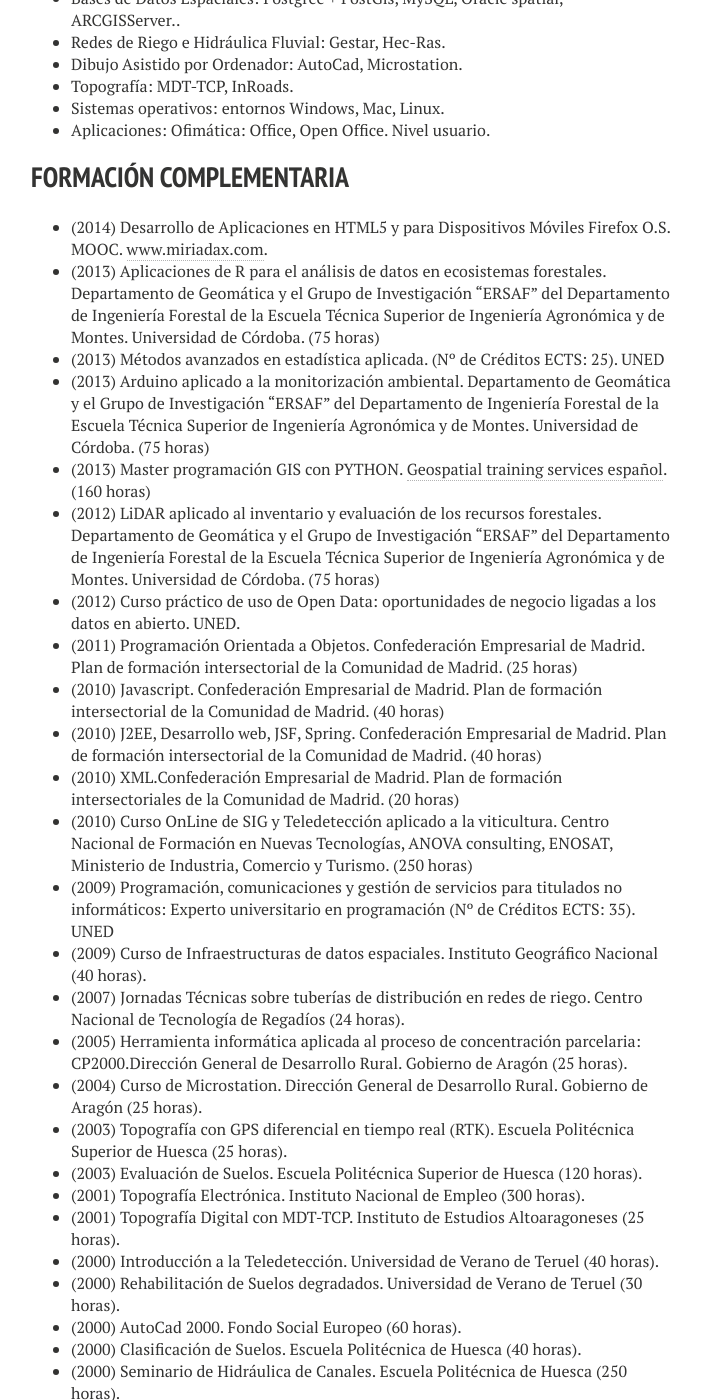
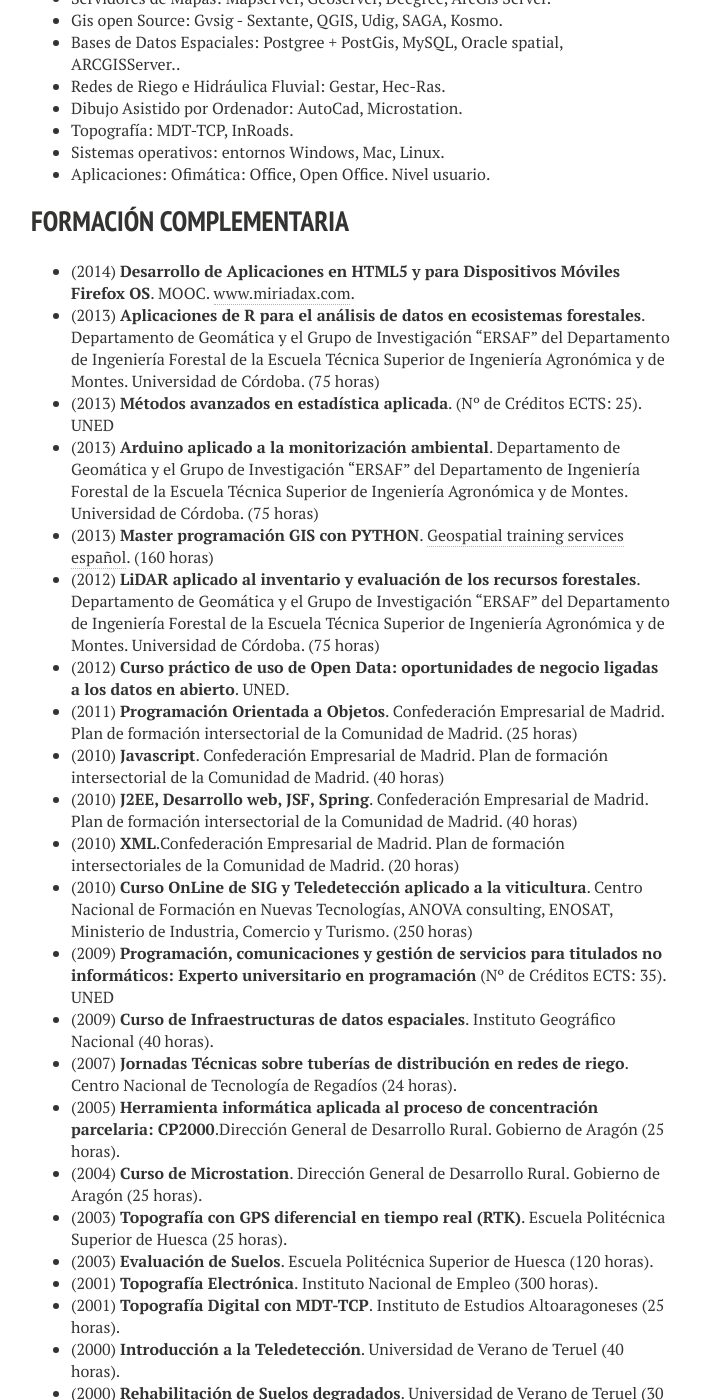
Before and after one commit to jmprietob/jmprietob.github.io, a Jekyll site: the page built from cv.md, in a window 1280 px wide and 1400 px high, scrolled down 2455 px. Shown: the whole window, without its empty margins (289-990 px from the left). Built offline with Jekyll 4.4.1, drawn with Linux system fonts in a browser that asks for light colours; nearby versions of some CDN libraries; some of the changed text lies outside the part shown.

```diff
--- a/_config.yml
+++ b/_config.yml
@@ -19,7 +19,7 @@ owner:
   lastfm:
   tumblr:
   # For Google Authorship https://plus.google.com/authorship
-  google_plus:  +JoséManuelPrieto_jmprietob
+  google_plus:
 
 # Analytics and webmaster tools stuff goes here
 google_analytics:
--- a/_posts/2014-01-22-prueba.markdown
+++ b/_posts/2014-01-22-prueba.markdown
@@ -5,9 +5,8 @@ date:   2014-01-22 10:00:29
 categories: prueba
 ---
 
-Poco a poco esto coje forma y tras muchos quebraderos de cabeza esta alojado el blog con jekyll.
-Ahora toca resolver problemas de codificacion para que se vean los acentos (algo con liquid y utf-8).
-Y mejorar el diseño y los contenido.
+Poco a poco esto coge forma, y tras muchos quebraderos de cabeza, está alojado el blog con jekyll.
+Ahora toca resolver problemas de codificación para que se vean los acentos (algo con liquid y utf-8) y mejorar el diseño y los contenidos.
 
 [jekyll-gh]: https://github.com/mojombo/jekyll
 [jekyll]:    http://jekyllrb.com
--- a/cv.md
+++ b/cv.md
@@ -34,9 +34,9 @@ Proyecto final de carrera: Aplicación de los Sistemas de Información Geográfi
 
 ## **EXPERIENCIA LABORAL**
 
-- (Noviembre 2013 - actualidad) Academia Itaca. Profesor de apoyo de Inglés:
+- (Noviembre 2013 - actualidad) **Academia Itaca. Profesor de apoyo de Inglés**:
 : Clases de repaso estudiantes desde primaria a bachillerato.
-- (Diciembre 2008 - 0ctubre 2012) ESMA. Técnico GIS, Análisis Territorial y Desarrollo:
+- (Diciembre 2008 - 0ctubre 2012) **ESMA. Técnico GIS, Análisis Territorial y Desarrollo**:
 : Análisis y desarrollo de metodologías para estudios territoriales.
 : Análisis y desarrollo de aplicaciones informáticas para explotación de datos.
 : Análisis de los requisitos y explotación de GIS (formatos, proyección, terreno, capas, etc.)
@@ -44,26 +44,26 @@ Proyecto final de carrera: Aplicación de los Sistemas de Información Geográfi
 : Manejo avanzado de sistemas de información geográfica.
 : Delineación CAD/GIS. Producción Cartográfica Temática.
 : Generación de modelos de datos cartográficos.
-- (Abril 2007 - Noviembre 2008) SEIASA DEL NORDESTE. Ayudante Director de Obra:
+- (Abril 2007 - Noviembre 2008) **SEIASA DEL NORDESTE. Ayudante Director de Obra**:
 : Realización de tareas de control técnico de obra, control de tiempos de ejecución, control presupuestario, expropiaciones, mediciones y certificaciones.
 : Toma de decisiones técnicas en obra. Negociación de las mediciones y certificaciones con la empresa ejecutora.
 : Negociación con afectados y usuarios de las obras.
-- (Enero - Marzo 2007) MIGUEL ÁNGEL BARRIENDO (Zaragoza). Jefe de Topografía:
+- (Enero - Marzo 2007) **MIGUEL ÁNGEL BARRIENDO (Zaragoza). Jefe de Topografía**:
 : Realización de la definición geométrica de obra.
 : Responsable de asignar, supervisar y coordinar el trabajo de dos equipos de topografía al cargo.
 : Control geométrico, definición de replanteos, modificados de obra.
-- (Abril 2006 - Junio 2006) Freelance, para la empresa NOVOTECNI SA:
+- (Abril 2006 - Junio 2006) **Freelance, para la empresa NOVOTECNI SA**:
 : Labores de toma de datos de campo para el proyecto LUCAS (European Land Use/Cover Area Frame Statistical Survey) de 620 puntos distribuidos por las provincias de Ciudad Real, Toledo y Cáceres.
-- (Abril 2003 - Diciembre 2006) GOBIERNO DE ARAGÓN. Delineante - Ayudante agrario:
+- (Abril 2003 - Diciembre 2006) **GOBIERNO DE ARAGÓN. Delineante - Ayudante agrario**:
 : Labores de delineación, edición y producción de cartografía técnica y temática.
 : Realización de proyectos de regadío y de concentración parcelaria.
-- (2005) INSTITUTO ARAGONÉS DE ADMINISTRACIÓN PÚBLICA. Formador: Curso Básico de ArcView (80 horas).
+- (2005) **INSTITUTO ARAGONÉS DE ADMINISTRACIÓN PÚBLICA. Formador**: Curso Básico de ArcView (80 horas).
 : Preparación de contenidos teóricos y prácticos del curso y docencia del mismo.
-- (2004) Prácticas en el Centro de Investigación y Tecnología Agraria de Aragón con imágenes multiespectrales (300 horas).
-- (Abril 2002 - Febrero 2003) PEYCO. Responsable de Topografía, Control Medioambiental, Mediciones y Vigilancia en Obra.
-- (Enero - Marzo 2002) HUSO 30 (Huesca). Auxiliar de Topografía.
-- (Febrero - Diciembre 2001) Universidad de Zaragoza en el Campus de Huesca. Becario Centro de Cálculo (10 meses).
-- (Enero 2000 - Diciembre 2001) Clases J.L.F. Clases de todas las asignaturas Primaria, ESO, Bachillerato.
+- (2004) **Prácticas en el Centro de Investigación y Tecnología Agraria de Aragón con imágenes multiespectrales (300 horas)**.
+- (Abril 2002 - Febrero 2003) **PEYCO. Responsable de Topografía, Control Medioambiental, Mediciones y Vigilancia en Obra**.
+- (Enero - Marzo 2002) **HUSO 30 (Huesca). Auxiliar de Topografía**.
+- (Febrero - Diciembre 2001) **Universidad de Zaragoza en el Campus de Huesca. Becario Centro de Cálculo (10 meses)**.
+- (Enero 2000 - Diciembre 2001) **Clases J.L.F**. Clases de todas las asignaturas Primaria, ESO, Bachillerato.
 
 ## **IDIOMAS**
 
@@ -86,33 +86,33 @@ Proyecto final de carrera: Aplicación de los Sistemas de Información Geográfi
 
 ## **FORMACIÓN COMPLEMENTARIA**
 
-- (2014) Desarrollo de Aplicaciones en HTML5 y para Dispositivos Móviles Firefox O.S. MOOC. [www.miriadax.com](www.miriadax.com).
-- (2013) Aplicaciones de R para el análisis de datos en ecosistemas forestales. Departamento de Geomática y el Grupo de Investigación "ERSAF" del Departamento de Ingeniería Forestal de la Escuela Técnica Superior de Ingeniería Agronómica y de Montes. Universidad de Córdoba. (75 horas)
-- (2013) Métodos avanzados en estadística aplicada. (Nº de Créditos ECTS: 25). UNED
-- (2013) Arduino aplicado a la monitorización ambiental. Departamento de Geomática y el Grupo de Investigación "ERSAF" del Departamento de Ingeniería Forestal de la Escuela Técnica Superior de Ingeniería Agronómica y de Montes. Universidad de Córdoba. (75 horas)
-- (2013) Master programación GIS con PYTHON. [Geospatial training services español](http://geospatialtraininges.com). (160 horas)
-- (2012) LiDAR aplicado al inventario y evaluación de los recursos forestales. Departamento de Geomática y el Grupo de Investigación "ERSAF" del Departamento de Ingeniería Forestal de la Escuela Técnica Superior de Ingeniería Agronómica y de Montes. Universidad de Córdoba. (75 horas)
-- (2012) Curso práctico de uso de Open Data: oportunidades de negocio ligadas a los datos en abierto. UNED.
-- (2011) Programación Orientada a Objetos. Confederación Empresarial de Madrid. Plan de formación intersectorial de la Comunidad de Madrid. (25 horas)
-- (2010) Javascript. Confederación Empresarial de Madrid. Plan de formación intersectorial de la Comunidad de Madrid. (40 horas)
-- (2010) J2EE, Desarrollo web, JSF, Spring. Confederación Empresarial de Madrid. Plan de formación intersectorial de la Comunidad de Madrid. (40 horas)
-- (2010) XML.Confederación  Empresarial de Madrid. Plan de formación intersectoriales de la Comunidad de Madrid. (20 horas)
-- (2010) Curso OnLine de SIG y Teledetección aplicado a la viticultura. Centro Nacional de Formación en Nuevas Tecnologías, ANOVA consulting, ENOSAT, Ministerio de Industria, Comercio y Turismo. (250 horas)
-- (2009) Programación, comunicaciones y gestión de servicios para titulados no informáticos: Experto universitario en programación (Nº de Créditos ECTS: 35). UNED
-- (2009) Curso de Infraestructuras de datos espaciales. Instituto Geográfico Nacional (40 horas).
-- (2007) Jornadas Técnicas sobre tuberías de distribución en redes de riego. Centro Nacional de Tecnología de Regadíos (24 horas).
-- (2005) Herramienta informática aplicada al proceso de concentración parcelaria: CP2000.Dirección General de Desarrollo Rural. Gobierno de Aragón (25 horas).
-- (2004) Curso de Microstation. Dirección General de Desarrollo Rural. Gobierno de Aragón (25 horas).
-- (2003) Topografía con GPS diferencial en tiempo real (RTK). Escuela Politécnica Superior de Huesca (25 horas).
-- (2003) Evaluación de Suelos. Escuela Politécnica Superior de Huesca (120 horas).
-- (2001) Topografía Electrónica. Instituto Nacional de Empleo (300 horas).
-- (2001) Topografía Digital con MDT-TCP. Instituto de Estudios Altoaragoneses (25 horas).
-- (2000) Introducción a la Teledetección. Universidad de Verano de Teruel (40 horas).
-- (2000) Rehabilitación de Suelos degradados. Universidad de Verano de Teruel (30 horas).
-- (2000) AutoCad 2000. Fondo Social Europeo (60 horas).
-- (2000) Clasificación de Suelos. Escuela Politécnica de Huesca (40 horas).
-- (2000) Seminario de Hidráulica de Canales. Escuela Politécnica de Huesca (250 horas).
-- (1999) Gestión Medioambiental. Fondo Social Europeo (100 horas).
+- (2014) **Desarrollo de Aplicaciones en HTML5 y para Dispositivos Móviles Firefox OS**. MOOC. [www.miriadax.com](www.miriadax.com).
+- (2013) **Aplicaciones de R para el análisis de datos en ecosistemas forestales**. Departamento de Geomática y el Grupo de Investigación "ERSAF" del Departamento de Ingeniería Forestal de la Escuela Técnica Superior de Ingeniería Agronómica y de Montes. Universidad de Córdoba. (75 horas)
+- (2013) **Métodos avanzados en estadística aplicada**. (Nº de Créditos ECTS: 25). UNED
+- (2013) **Arduino aplicado a la monitorización ambiental**. Departamento de Geomática y el Grupo de Investigación "ERSAF" del Departamento de Ingeniería Forestal de la Escuela Técnica Superior de Ingeniería Agronómica y de Montes. Universidad de Córdoba. (75 horas)
+- (2013) **Master programación GIS con PYTHON**. [Geospatial training services español](http://geospatialtraininges.com). (160 horas)
+- (2012) **LiDAR aplicado al inventario y evaluación de los recursos forestales**. Departamento de Geomática y el Grupo de Investigación "ERSAF" del Departamento de Ingeniería Forestal de la Escuela Técnica Superior de Ingeniería Agronómica y de Montes. Universidad de Córdoba. (75 horas)
+- (2012) **Curso práctico de uso de Open Data: oportunidades de negocio ligadas a los datos en abierto**. UNED.
+- (2011) **Programación Orientada a Objetos**. Confederación Empresarial de Madrid. Plan de formación intersectorial de la Comunidad de Madrid. (25 horas)
+- (2010) **Javascript**. Confederación Empresarial de Madrid. Plan de formación intersectorial de la Comunidad de Madrid. (40 horas)
+- (2010) **J2EE, Desarrollo web, JSF, Spring**. Confederación Empresarial de Madrid. Plan de formación intersectorial de la Comunidad de Madrid. (40 horas)
+- (2010) **XML**.Confederación  Empresarial de Madrid. Plan de formación intersectoriales de la Comunidad de Madrid. (20 horas)
+- (2010) **Curso OnLine de SIG y Teledetección aplicado a la viticultura**. Centro Nacional de Formación en Nuevas Tecnologías, ANOVA consulting, ENOSAT, Ministerio de Industria, Comercio y Turismo. (250 horas)
+- (2009) **Programación, comunicaciones y gestión de servicios para titulados no informáticos: Experto universitario en programación** (Nº de Créditos ECTS: 35). UNED
+- (2009) **Curso de Infraestructuras de datos espaciales**. Instituto Geográfico Nacional (40 horas).
+- (2007) **Jornadas Técnicas sobre tuberías de distribución en redes de riego**. Centro Nacional de Tecnología de Regadíos (24 horas).
+- (2005) **Herramienta informática aplicada al proceso de concentración parcelaria: CP2000**.Dirección General de Desarrollo Rural. Gobierno de Aragón (25 horas).
+- (2004) **Curso de Microstation**. Dirección General de Desarrollo Rural. Gobierno de Aragón (25 horas).
+- (2003) **Topografía con GPS diferencial en tiempo real (RTK)**. Escuela Politécnica Superior de Huesca (25 horas).
+- (2003) **Evaluación de Suelos**. Escuela Politécnica Superior de Huesca (120 horas).
+- (2001) **Topografía Electrónica**. Instituto Nacional de Empleo (300 horas).
+- (2001) **Topografía Digital con MDT-TCP**. Instituto de Estudios Altoaragoneses (25 horas).
+- (2000) **Introducción a la Teledetección**. Universidad de Verano de Teruel (40 horas).
+- (2000) **Rehabilitación de Suelos degradados**. Universidad de Verano de Teruel (30 horas).
+- (2000) **AutoCad 2000**. Fondo Social Europeo (60 horas).
+- (2000) **Clasificación de Suelos**. Escuela Politécnica de Huesca (40 horas).
+- (2000) **Seminario de Hidráulica de Canales**. Escuela Politécnica de Huesca (250 horas).
+- (1999) **Gestión Medioambiental**. Fondo Social Europeo (100 horas).
 
 ## **EXPERIENCIA ASOCIATIVA**
 
```
Also changed, not shown: _posts/2014-01-23-prediccion.markdown (added, +17 -0 lines), 2 other files.
